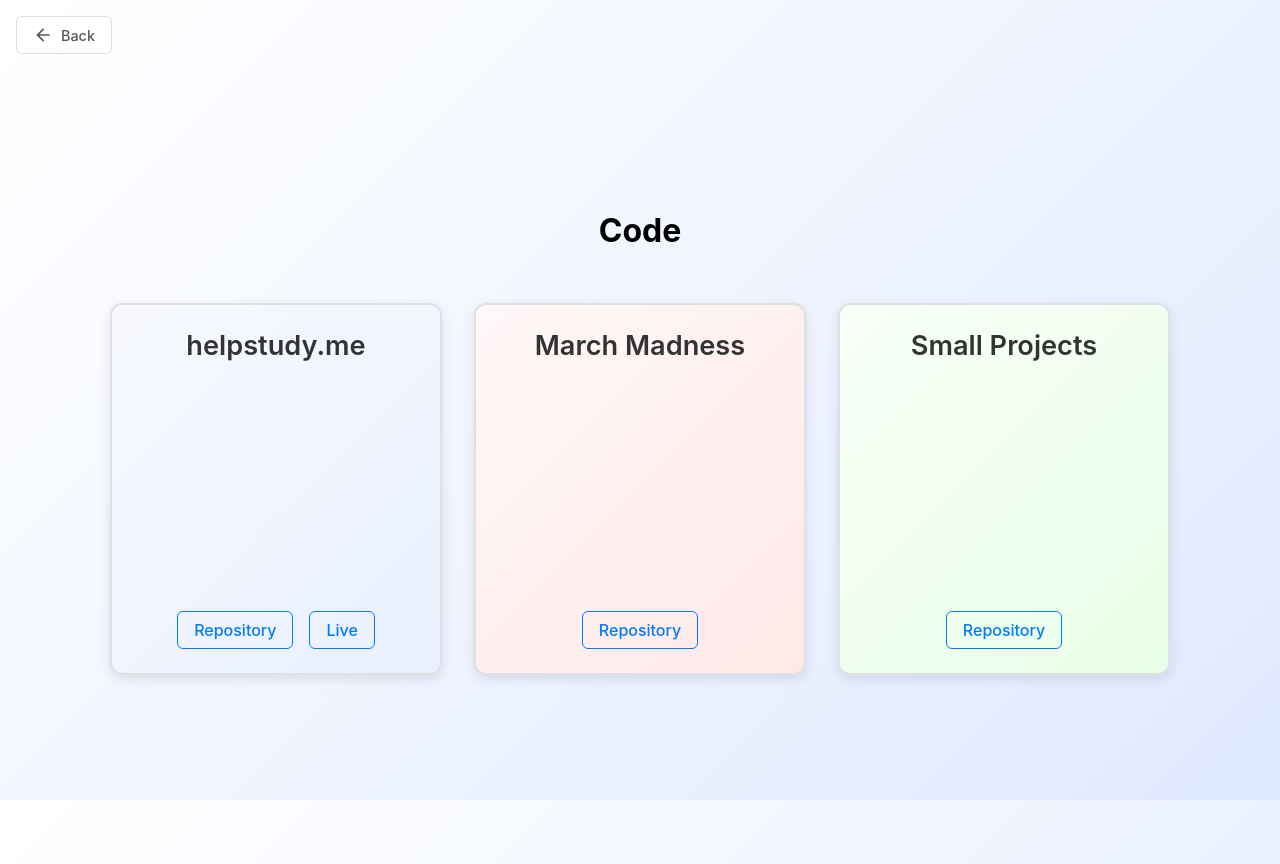
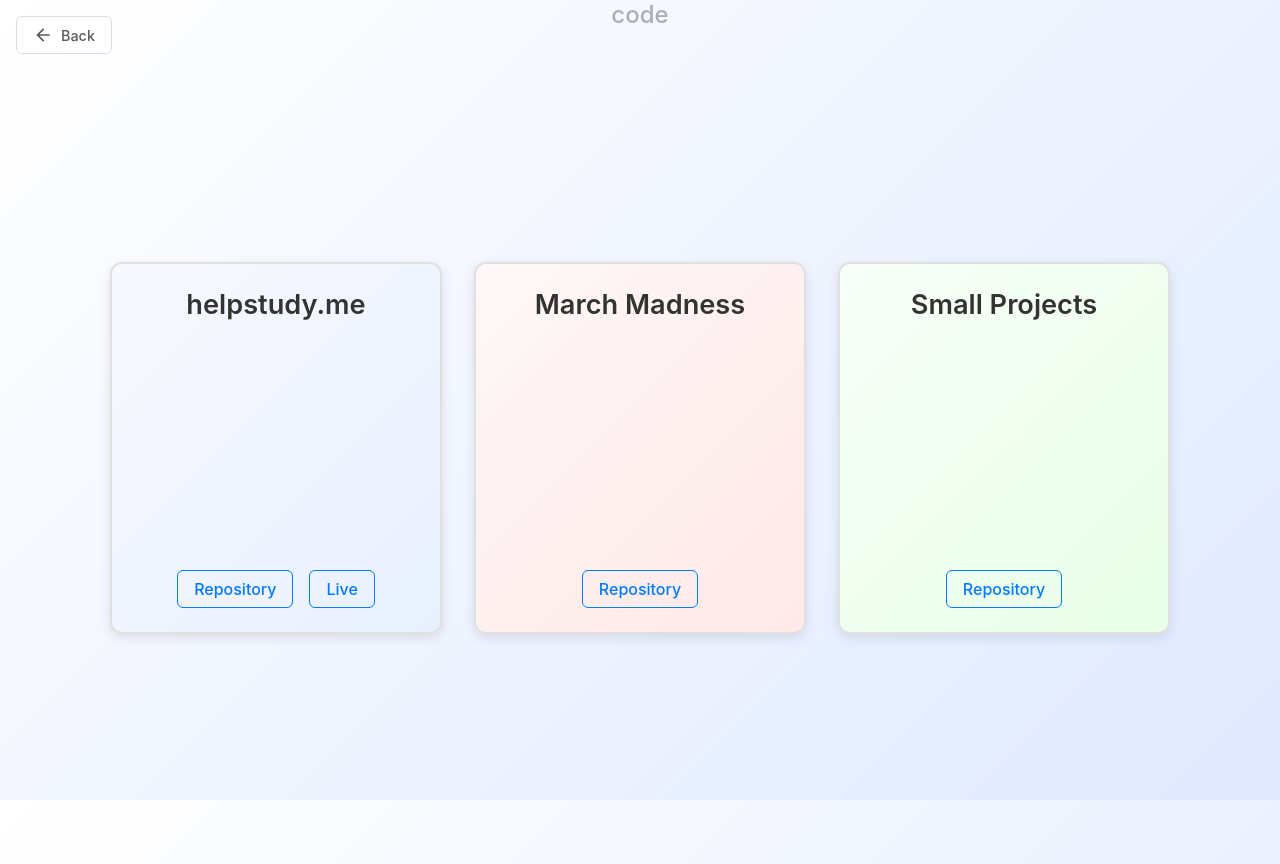
Before and after one commit to liamkernan/liamkernanonline, a React (Create React App) app: page /code in a window 1280 px wide. Built offline with nearby package versions, Linux system fonts and the light colour scheme.

Commit message:
made headers more consistent

```diff
--- a/src/pages/ArtPage.css
+++ b/src/pages/ArtPage.css
@@ -219,8 +219,8 @@
   position: sticky;
   bottom: 0;
   align-self: flex-end;
-  background: linear-gradient(135deg, #667eea 0%, #764ba2 100%);
-  color: white;
+  background: linear-gradient(135deg, #ffffff 0%, #fafafa 100%);
+  color: black;
   border: none;
   border-radius: 6px;
   padding: 0.6rem 1.2rem;
@@ -228,13 +228,13 @@
   font-weight: 600;
   cursor: pointer;
   transition: all 0.3s ease;
-  box-shadow: 0 3px 10px rgba(102, 126, 234, 0.3);
+  box-shadow: 0 3px 10px rgba(106, 106, 106, 0.3);
   margin: 0 0 1.5rem 0;
 }
 
 .show-pair-button:hover {
   transform: translateY(-2px);
-  box-shadow: 0 5px 15px rgba(102, 126, 234, 0.4);
+  box-shadow: 0 5px 15px rgb(0, 0, 0);
 }
 
 .overlay-details {
--- a/src/pages/CodePage.css
+++ b/src/pages/CodePage.css
@@ -1,3 +1,15 @@
+.page-container h2 {
+  position: absolute;
+  top: 0.001rem;
+  left: 50%;
+  transform: translateX(-50%);
+  z-index: 50;
+  margin: 0;
+  pointer-events: none;
+  color: rgba(0, 0, 0, 0.3);
+  font-weight: 500;
+}
+
 .projects-grid {
   display: flex;
   flex-wrap: wrap;
--- a/src/pages/CodePage.js
+++ b/src/pages/CodePage.js
@@ -23,7 +23,7 @@
   return (
     <div className="page-container">
       <BackButton />
-      <h1 className="text-4xl">Code</h1>
+        <h2 className="text-center text-8xl">code</h2>
       <div className="projects-grid">
         {projects.map((project) => (
           <div key={project.title} className="project-card">
```
